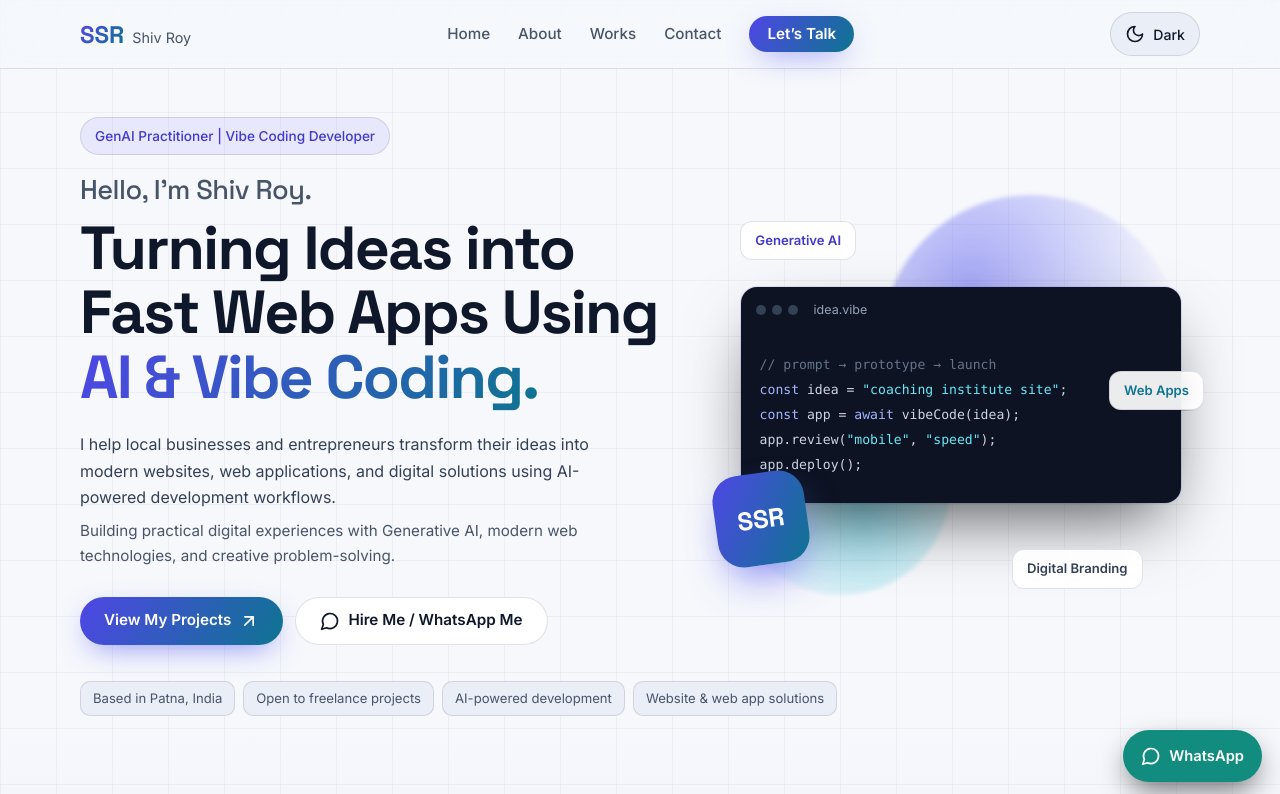
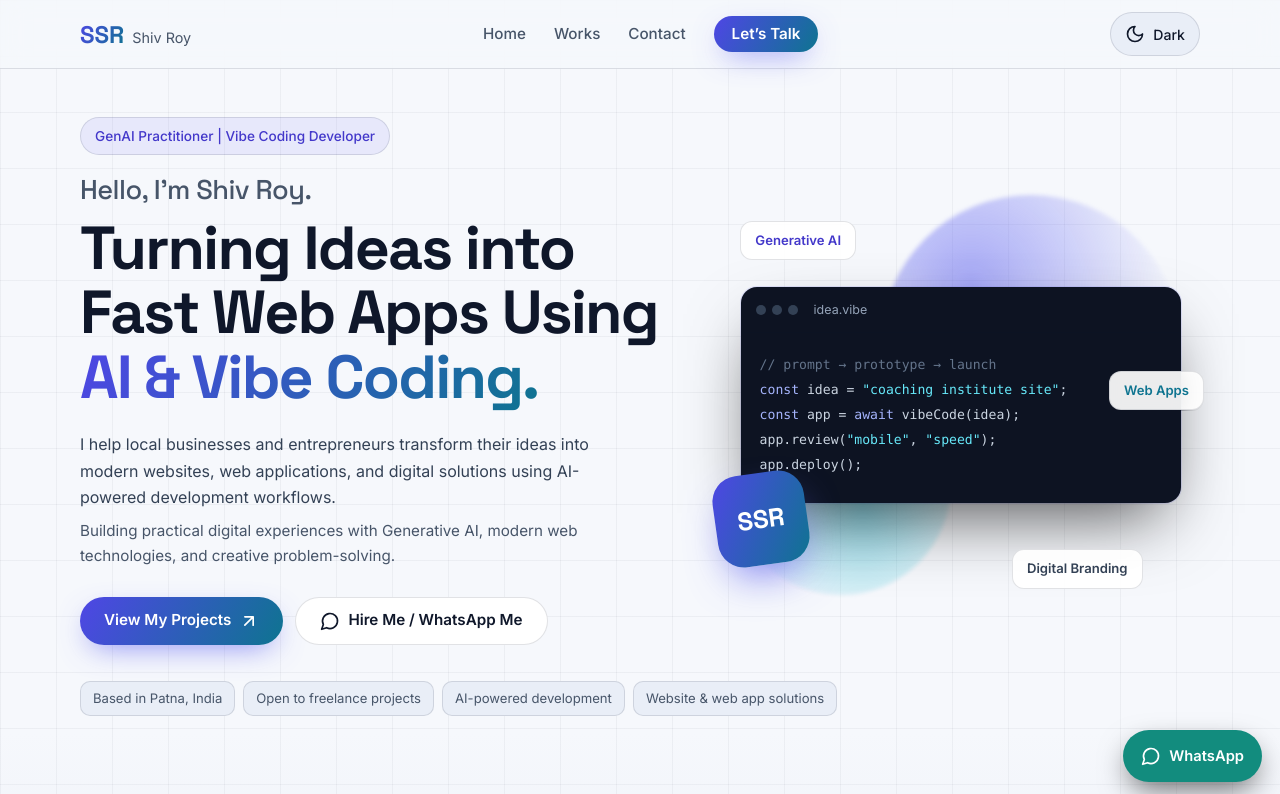
Before and after one commit to shivroyssr/main-web, a plain HTML site: page index.html in a window 1280 px wide. Shown: the top 794 px of the page. Drawn offline with Linux system fonts and the light colour scheme.

Commit message:
Update navigation menu links
Removed 'About' link from the navigation menu.

```diff
--- a/index.html
+++ b/index.html
@@ -195,7 +195,7 @@ footer{border-top:1px solid var(--b);padding:48px 0 32px;background:var(--bg2)}
 <a class="logo" href="#home" aria-label="SSR – Shiv Roy, home"><b>SSR</b><span>Shiv Roy</span></a>
 <button class="burger" id="bg" aria-label="Open menu" aria-expanded="false" aria-controls="mn"><svg class="i"><use href="#menu"/></svg></button>
 <nav class="menu" id="mn" aria-label="Main">
-<a href="#home">Home</a><a href="#about">About</a><a href="#works">Works</a><a href="#contact">Contact</a>
+<a href="#home">Home</a><a href="#works">Works</a><a href="#contact">Contact</a>
 <a class="btn pr" href="#contact">Let’s Talk</a>
 </nav>
 <button class="tg" id="tg" type="button" aria-label="Switch to light theme"><svg class="i" aria-hidden="true"><use href="#sun"/></svg><span>Light</span></button>
```
